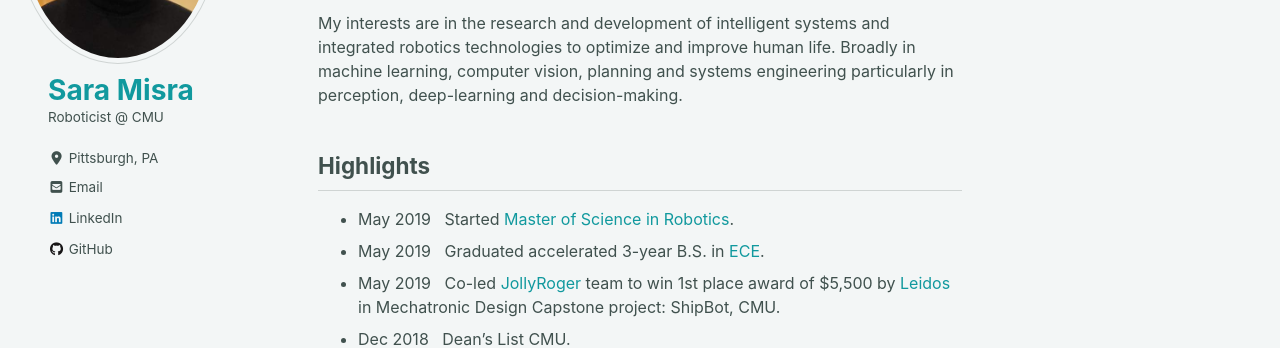
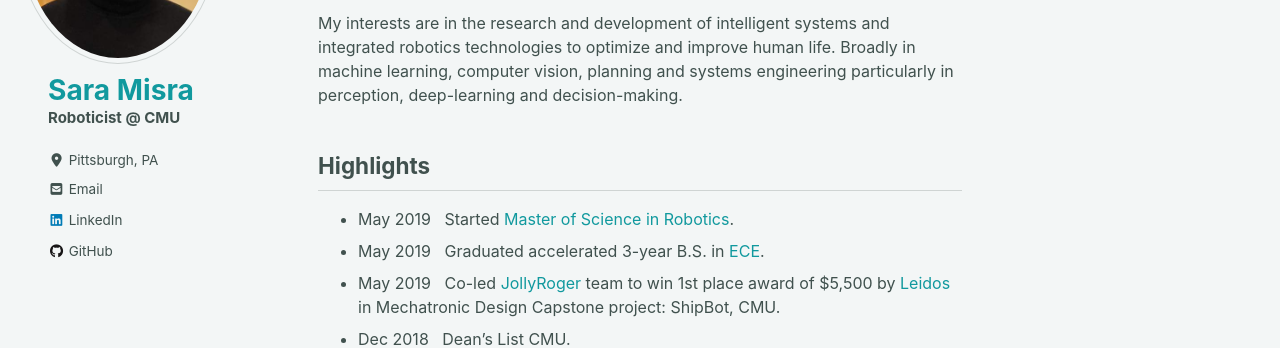
Before and after one commit to saram1sra/saram1sra.github.io, a Jekyll site: the page built from index.html, in a window 1280 px wide. Shown: the part 284-632 px from the top of the page. Built offline with Jekyll 4.4.1, drawn with Linux system fonts in a browser that asks for light colours; cached includes are drawn as plain includes; nearby versions of some CDN libraries; the list of posts is cut into pages by our own code.

Commit message:
bolded bio

```diff
--- a/_sass/minimal-mistakes/_sidebar.scss
+++ b/_sass/minimal-mistakes/_sidebar.scss
@@ -56,7 +56,8 @@
 
   p {
     font-family: $sans-serif;
-    font-size: $type-size-6;
+    font-size: 15px;
+    font-weight: bold;
     line-height: 1.5;
     padding-left: 30px;
     display: inline;
```
